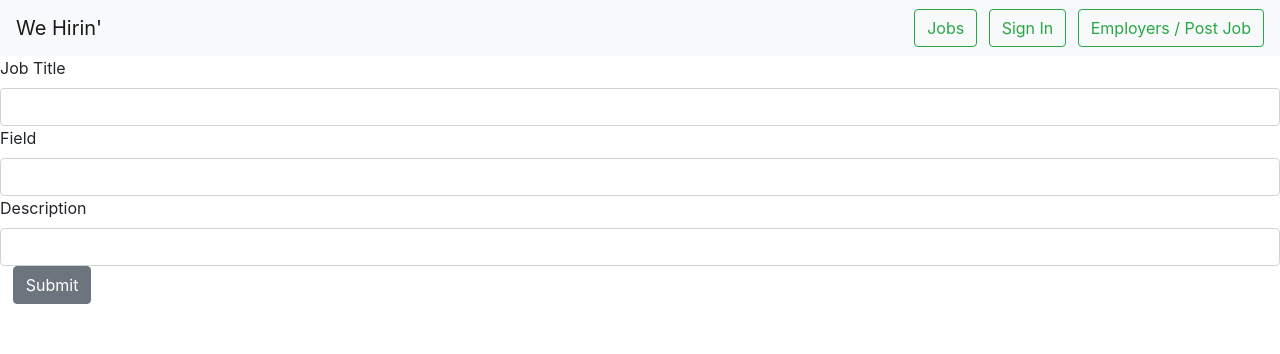
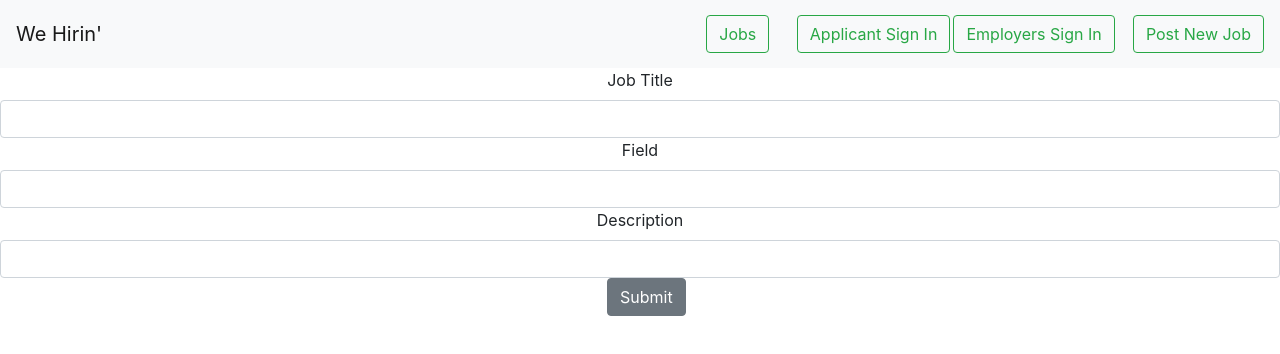
Before and after one commit to joseph-gansukh/we-hiring-frontend, a React (Create React App) app: page /newJob in a window 1280 px wide. Shown: the top 354 px of the page. Built offline with nearby package versions, Linux system fonts and the light colour scheme.

Commit message:
employer can post jobs

```diff
--- a/src/App.js
+++ b/src/App.js
@@ -1,17 +1,68 @@
 import React from 'react';
+import { Route, Link, BrowserRouter as Router } from 'react-router-dom';
 import './App.css';
 import Job from './Job';
 import HomePage from './components/HomePage';
 import { Button, Form, FormGroup, Label, Input, FormText } from 'reactstrap';
+import Navbar from './components/Navbar';
+import ApplicantForm from './components/Login-SignUp/ApplicantForm'
+import JobForm from './components/JobForm'
+import ApplicantLoginForm from './components/Login-SignUp/ApplicantLoginForm'
+import EmployerLoginForm from './components/Login-SignUp/EmployerLoginForm'
+import JobApplications from './components/JobApplications'
+import EmployerPage from './components/Login-SignUp/EmployerPage';
+import EmployerForm from './components/Login-SignUp/EmployerForm'
+import SearchResults from './components/SearchResults'
 
-function App() {
-  return (
-    <div className="App">
-      <header className="App-header">
-        <HomePage />
-      </header>
+
+class App extends React.Component {
+
+  constructor(){
+    super();
+
+    this.state = {
+      auth: {}
+    }
+  }
+
+  handleLogin = (user) => {
+    console.log('logged in user', user)
+    this.setState({
+      auth: user
+    })
+  }
+
+  handleLogout = () => {
+    this.setState({
+      auth: {}
+    })
+    localStorage.removeItem('token')
+    console.log("HANDLE LOGOUT IT CALLED")
+  }
+
+  render() {
+    console.log("STATE IN APP JS AFTER LOGOUT IS CALLED", this.state)
+    return (
+      <div className="App">
+        <header className="App-header">
+          <Navbar user={this.state.auth} handleLogout={this.handleLogout}/>
+
+    <div>
+      <Route exact path="/" component={HomePage} />
+      <Route exact path="/jobs" component={Job} handleLogout={this.handleLogout}/>
+      {/* <Route exact path="/yourJobs" render={routerParams => <JobApplications {...routerParams} /> } /> */}
+      <Route exact path="/newApplicant" component={ApplicantForm} />
+      <Route exact path="/newEmployer" component={EmployerForm} />
+      <Route exact path="/newJob" render={routerParams => <JobForm {...routerParams} user={this.state.auth}/> }/>
+      <Route exact path="/applicantLoginForm" render={ routerParams => <ApplicantLoginForm {...routerParams} handleLogin={this.handleLogin} /> } />
+      <Route exact path="/employerLoginForm" render={ routerParams => <EmployerLoginForm {...routerParams} handleLogin={this.handleLogin}/> } />
+      <Route exact path="/employerPage" render={ routerParams => < EmployerPage {...routerParams}/>}/>
+      <Route exact path="/searchResults" render={ routerParams => < SearchResults {...routerParams}/>}/>
     </div>
-  );
+        </header>
+      </div>
+    );
+  }
 }
 
 export default App;
--- a/src/components/Login-SignUp/ApplicantForm.js
+++ b/src/components/Login-SignUp/ApplicantForm.js
@@ -9,7 +9,8 @@ class ApplicantForm extends Component {
     name: '',
     location: '',
     password: '',
-    userType: 'applicant'
+    userType: 'applicant',
+    loginStatus: "NOT_LOGGED_IN"
   }
 
 
@@ -44,8 +45,11 @@ class ApplicantForm extends Component {
     this.setState({
       name: '',
       location: '',
-      password: ''
+      password: '',
+      loginStatus: "LOGGED_IN"
     })
+
+    this.props.history.push('/')
   }
 
   render() {
@@ -57,7 +61,7 @@ class ApplicantForm extends Component {
         <Label>Location</Label>
         <Input required type="text" name="location" id="location" onChange={this.handleChange} value={this.state.location}/>
         <Label>Password</Label>
-        <Input required type="text" name="password" id="password" onChange={this.handleChange} value={this.state.password}/>
+        <Input required type="password" name="password" id="password" onChange={this.handleChange} value={this.state.password}/>
       <Button>Submit</Button>
     </Form>
     )
--- a/src/components/Login-SignUp/ApplicantLoginForm.js
+++ b/src/components/Login-SignUp/ApplicantLoginForm.js
@@ -32,7 +32,7 @@ class ApplicantLoginForm extends Component {
       isLoggedIn: true,
       applicantUser: true
     })
-
+    this.props.handleLogin(data.banana)
     this.props.history.push({pathname: '/yourJobs', state: {applicant: this.state.applicant}})
   }
 
@@ -43,7 +43,6 @@ class ApplicantLoginForm extends Component {
   }
 
   render() {
-    console.log('Applicant LOGIN FORM STATE:::::', this.state)
     return(
       <div>
         <h1>Applicant Login page</h1>
@@ -51,7 +50,7 @@ class ApplicantLoginForm extends Component {
         <Label>UserName</Label>
         <Input required type="text" name="name" id="name" onChange={this.handleChange}/>
         <Label>Password</Label>
-        <Input required type="text" name="password" id="password" onChange={this.handleChange} value={this.state.password}/>
+        <Input required type="password" name="password" id="password" onChange={this.handleChange} value={this.state.password}/>
       <Button>Submit</Button>
       </Form>
       <br></br>
--- a/src/components/Login-SignUp/EmployerForm.js
+++ b/src/components/Login-SignUp/EmployerForm.js
@@ -56,7 +56,7 @@ class EmployerForm extends React.Component {
         <Label>Employer Name</Label>
         <Input required type="text" name="name" id="name" onChange={this.handleChange} value={this.state.name}/>
         <Label>Password</Label>
-        <Input required type="text" name="password" id="password" onChange={this.handleChange} value={this.state.password}/>
+        <Input required type="password" name="password" id="password" onChange={this.handleChange} value={this.state.password}/>
         <Label>Field</Label>
         <Input required type="text" name="field" id="field" onChange={this.handleChange} value={this.state.field}/>
         <Label>Location</Label>
--- a/src/components/Login-SignUp/EmployerLoginForm.js
+++ b/src/components/Login-SignUp/EmployerLoginForm.js
@@ -31,6 +31,7 @@ class EmployerLoginForm extends Component {
       employer: data.employer,
       isLoggedIn: true
     })
+    this.props.handleLogin(data.employer)
     this.props.history.push({pathname: '/employerPage', state: {employer: this.state.employer}})
   }
 
@@ -41,7 +42,6 @@ class EmployerLoginForm extends Component {
   }
 
   render() {
-    console.log('Employer login form state', this.state)
     return(
       <div>
         <h1>Employer Login page</h1>
@@ -49,7 +49,7 @@ class EmployerLoginForm extends Component {
         <Label>Name</Label>
         <Input required type="text" name="name" id="name" onChange={this.handleChange}/>
         <Label>Password</Label>
-        <Input required type="text" name="password" id="password" onChange={this.handleChange} value={this.state.password}/>
+        <Input required type="password" name="password" id="password" onChange={this.handleChange} value={this.state.password}/>
         <Button>Submit</Button>
         </Form>
         <br></br>
--- a/src/components/Login-SignUp/EmployerPage.js
+++ b/src/components/Login-SignUp/EmployerPage.js
@@ -23,7 +23,6 @@ function EmployerPage(props) {
   })
   return(
     <div>
-    <Link to="/newJob" className="btn btn-outline-success my-2 my-sm-0">Post New Job</Link>
     <div className="ui cards" id="job-cards">
       <div className="card" id="job-card">
         <div className="content">
--- a/src/components/Navbar.js
+++ b/src/components/Navbar.js
@@ -3,15 +3,21 @@ import { Route, Link, BrowserRouter as Router } from 'react-router-dom';
 
 
 export default class Navbar extends Component {
-  constructor(props) {
-    super(props)
-    this.state = {
-      isLoggedIn: false
-    }
-  }
 
   render() {
-    console.log(this.state)
+    const { user } = this.props
+    let loginButtons;
+    if (user.id) {
+      loginButtons = <Link to="/" className="btn btn-outline-success my-2 my-sm-0" onClick={this.props.handleLogout} >Logout</Link>
+    } else {
+      loginButtons = (
+        <div className='btn'>
+          <Link to="/applicantLoginForm" className="btn btn-outline-success my-2 my-sm-0">Applicant Sign In</Link>
+          <Link to="/employerLoginForm" className="btn btn-outline-success my-2 my-sm-0">Employers Sign In</Link>
+        </div>
+      )
+    }
+
       return (
         <nav className="navbar navbar-expand-lg navbar-light bg-light">
         <a className="navbar-brand" href="./">We Hirin'</a>
@@ -24,12 +30,15 @@ export default class Navbar extends Component {
           {/* currently hard coding isLoggedIn state. needs to pass from log in pages? */}
           {/* after figuring that out, conditionally render '/yourJobs' and post job for employers */}
           {/* Also needs double conditional that also checks if user is an applicant or an employer */}
-          { this.state.isLoggedIn && <Link to="/newJob" className="btn btn-outline-success my-2 my-sm-0">Post New Job</Link>}
+          {/* { this.state. && <Link to="/newJob" className="btn btn-outline-success my-2 my-sm-0">Post New Job</Link>} */}
           <Link to="/jobs" className="btn btn-outline-success my-2 my-sm-0">Jobs</Link>
           {/* <Link to="/yourJobs" className="btn btn-outline-success my-2 my-sm-0">Your Applications</Link> */}
           {/* <Link to="/newJob" className="btn btn-outline-success my-2 my-sm-0">Post New Job</Link> */}
-          <Link to="/applicantLoginForm" className="btn btn-outline-success my-2 my-sm-0">Sign In</Link>
-          <Link to="/employerLoginForm" className="btn btn-outline-success my-2 my-sm-0">Employers / Post Job</Link>
+
+
+            {loginButtons}
+            <Link to="/newJob" className="btn btn-outline-success my-2 my-sm-0">Post New Job</Link>
+
         </div>
       </nav>
     )
--- a/src/index.js
+++ b/src/index.js
@@ -6,38 +6,16 @@ import HomePage from './components/HomePage'
 import Navbar from './components/Navbar'
 import * as serviceWorker from './serviceWorker';
 import 'bootstrap/dist/css/bootstrap.min.css';
-import Job from './Job'
-import ApplicantForm from './components/Login-SignUp/ApplicantForm'
-import JobForm from './components/JobForm'
-import ApplicantLoginForm from './components/Login-SignUp/ApplicantLoginForm'
-import EmployerLoginForm from './components/Login-SignUp/EmployerLoginForm'
-import JobApplications from './components/JobApplications'
-import EmployerPage from './components/Login-SignUp/EmployerPage';
-import EmployerForm from './components/Login-SignUp/EmployerForm'
-import SearchResults from './components/SearchResults'
 
-// ReactDOM.render(<App />, document.getElementById('root'));
-
-const routing = (
-    <Router>
-      <div>
-        <Navbar/>
-        <Route exact path="/" component={HomePage} />
-        <Route exact path="/jobs" component={Job} />
-        <Route exact path="/yourJobs" render={routerParams => <JobApplications {...routerParams} /> } />
-        <Route exact path="/newApplicant" component={ApplicantForm} />
-        <Route exact path="/newEmployer" component={EmployerForm} />
-        <Route exact path="/newJob" render={routerParams => <JobForm {...routerParams} /> }/>
-        <Route exact path="/applicantLoginForm" render={ routerParams => <ApplicantLoginForm {...routerParams} /> } />
-        <Route exact path="/employerLoginForm" render={ routerParams => <EmployerLoginForm {...routerParams} /> } />
-        <Route exact path="/employerPage" render={ routerParams => < EmployerPage {...routerParams}/>}/>
-        <Route exact path="/searchResults" render={ routerParams => < SearchResults {...routerParams}/>}/>
-      </div>
-    </Router>
-)
+import App from './App';
 
 
-ReactDOM.render(routing, document.getElementById('root'))
+ReactDOM.render(
+  <Router>
+    <App/>
+  </Router>,
+  document.getElementById('root')
+  )
 
 
 // If you want your app to work offline and load faster, you can change
```
Also changed, not shown: src/components/JobForm.js (+11 -7 lines).
